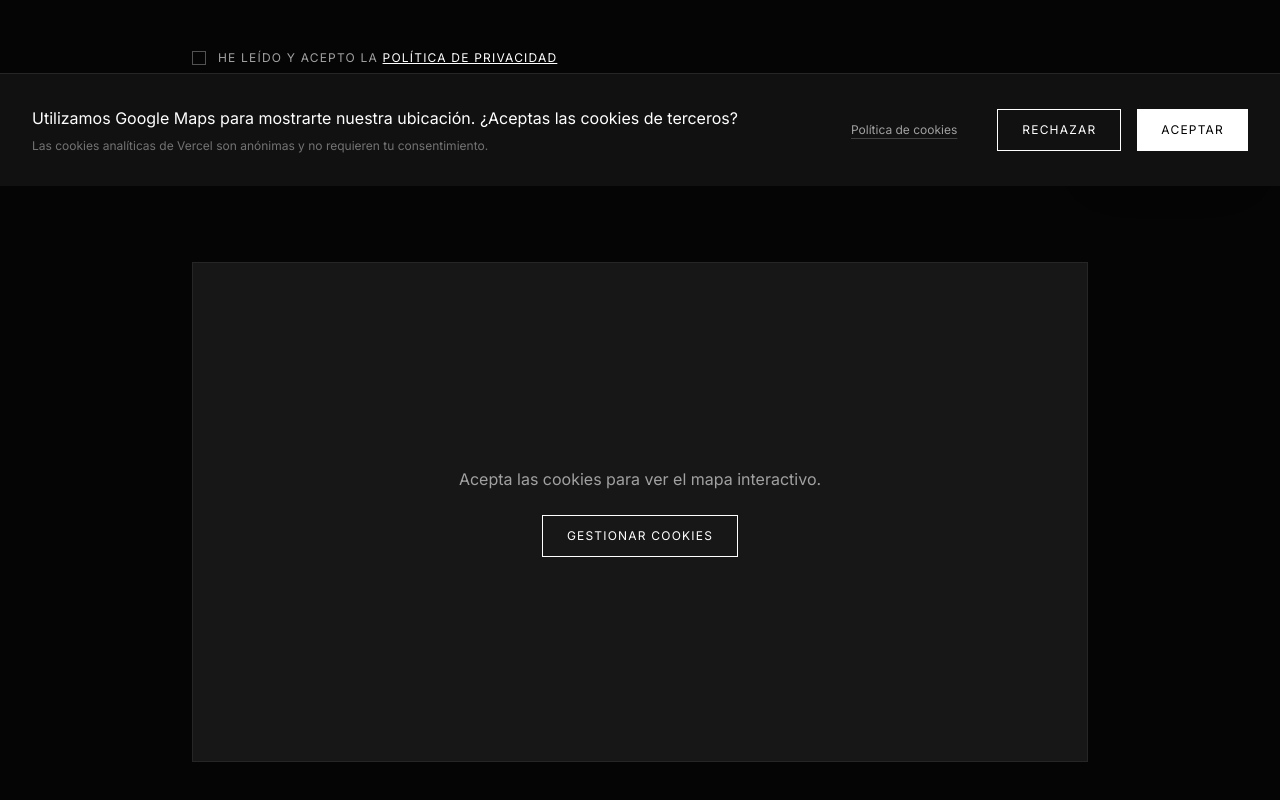
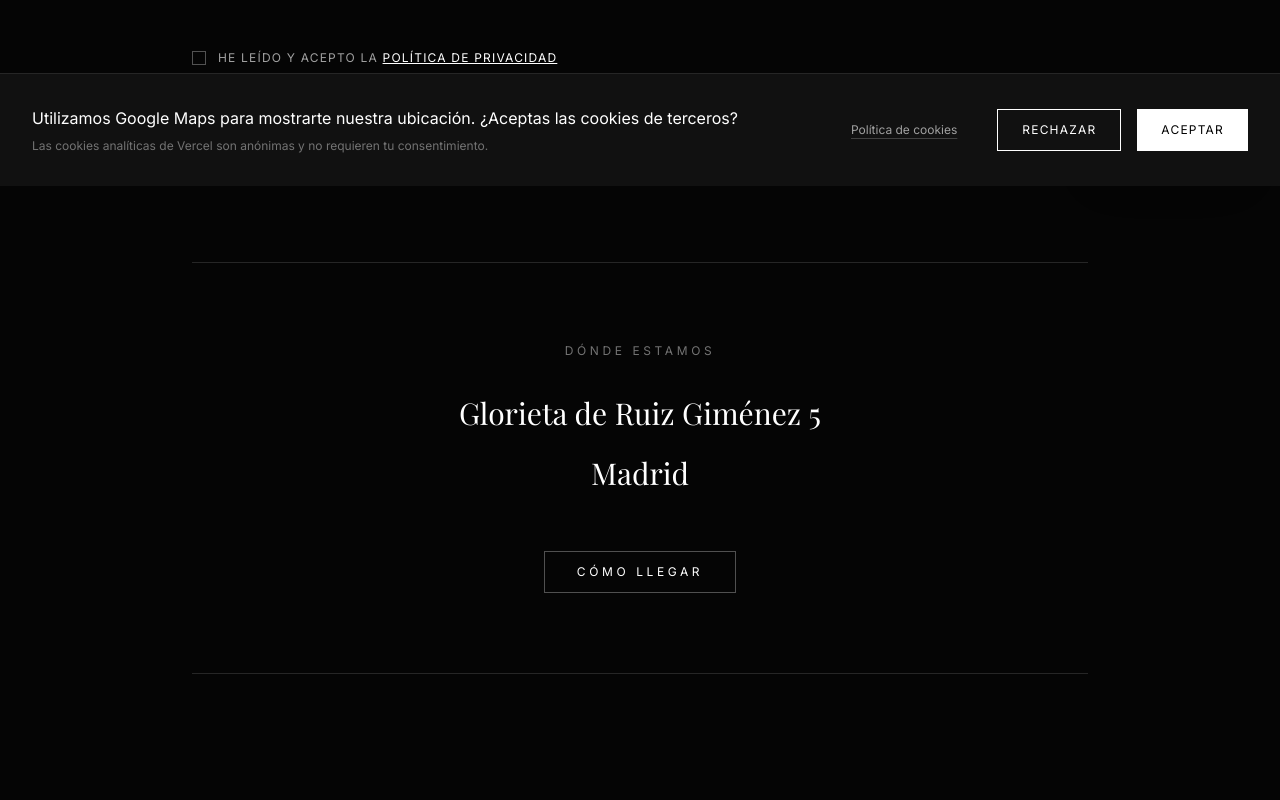
Before and after one commit to gaosvbc/gaoslanding, a React (Vite) app: page /contacto in a window 1280 px wide. Shown: the part 614-1414 px from the top of the page. After the commit the page ends 1352 px from the top, so only its background shows below. Built offline with nearby package versions, Linux system fonts and the light colour scheme; a web font is replaced by a local one.

Commit message:
refactor: remove Google Maps iframe from Contact component
Removed the cookie-dependent Google Maps integration to reduce external dependencies and simplify the contact page.

```diff
--- a/src/components/Contact.tsx
+++ b/src/components/Contact.tsx
@@ -3,7 +3,6 @@ import { useGSAP } from "@gsap/react";
 import gsap from "gsap";
 import { TextReveal } from "./TextReveal";
 import { Link } from "react-router-dom";
-import { useCookieConsent } from "./CookieBanner";
 
 type Status = "idle" | "submitting" | "succeeded" | "error";
 
@@ -13,7 +12,6 @@ export function Contact() {
   const [errorMessage, setErrorMessage] = useState<string | null>(null);
   const [privacyAccepted, setPrivacyAccepted] = useState(false);
   const [privacyError, setPrivacyError] = useState(false);
-  const { consent, updateConsent } = useCookieConsent();
 
   useGSAP(() => {
     gsap.fromTo(
@@ -199,34 +197,21 @@ export function Contact() {
           </form>
         )}
 
-        <div className="mt-24 w-full h-[400px] md:h-[500px]">
-          {consent === 'accepted' ? (
-            <iframe
-              src="https://www.google.com/maps/embed?pb=!1m18!1m12!1m3!1d3037.2891157929424!2d-3.7093220235313177!3d40.42903745516086!2m3!1f0!2f0!3f0!3m2!1i1024!2i768!4f13.1!3m3!1m2!1s0xd422864ca02c817%3A0xc6fb6faeebda1866!2sGta.%20de%20Ruiz%20Gim%C3%A9nez%2C%205%2C%20Chamber%C3%AD%2C%2028015%20Madrid!5e0!3m2!1sen!2ses!4v1700000000000!5m2!1sen!2ses"
-              width="100%"
-              height="100%"
-              style={{ border: 0 }}
-              allowFullScreen
-              loading="lazy"
-              referrerPolicy="no-referrer-when-downgrade"
-              className="w-full h-full grayscale opacity-80 hover:opacity-100 hover:grayscale-0 transition-all duration-500"
-            ></iframe>
-          ) : (
-            <div className="w-full h-full bg-neutral-900 border border-neutral-800 flex flex-col items-center justify-center p-6 text-center space-y-6">
-              <p className="font-sans text-sm md:text-base text-neutral-400">
-                Acepta las cookies para ver el mapa interactivo.
-              </p>
-              <button
-                onClick={() => {
-                  updateConsent(null);
-                  window.scrollTo({ top: document.body.scrollHeight, behavior: 'smooth' });
-                }}
-                className="border border-white text-white hover:bg-white hover:text-black transition-colors px-6 py-3 font-sans text-xs uppercase tracking-widest"
-              >
-                Gestionar cookies
-              </button>
-            </div>
-          )}
+        <div className="mt-24 w-full flex flex-col items-center py-20 border-t border-b border-neutral-800">
+          <span className="font-sans text-xs tracking-[0.3em] text-neutral-500 uppercase mb-6">
+            Dónde estamos
+          </span>
+          <p className="font-serif text-2xl md:text-3xl text-white leading-loose text-center mb-12">
+            Glorieta de Ruiz Giménez 5<br />Madrid
+          </p>
+          <a
+            href="https://maps.google.com/?q=Glorieta+de+Ruiz+Gimenez+5,+Madrid"
+            target="_blank"
+            rel="noopener noreferrer"
+            className="border border-white/30 text-white text-xs tracking-[0.3em] uppercase px-8 py-3 hover:border-white/80 transition-colors"
+          >
+            CÓMO LLEGAR
+          </a>
         </div>
       </div>
     </div>
```
